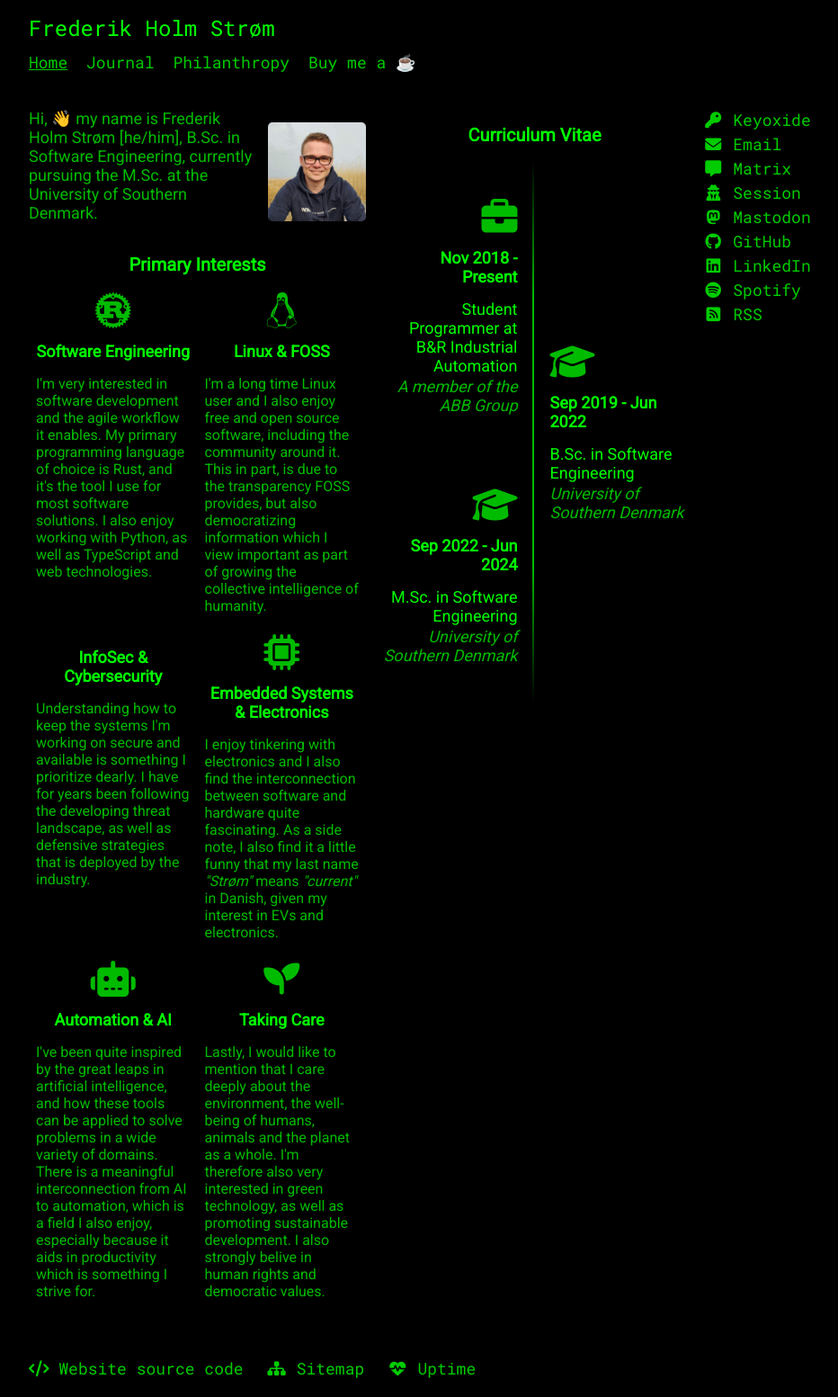
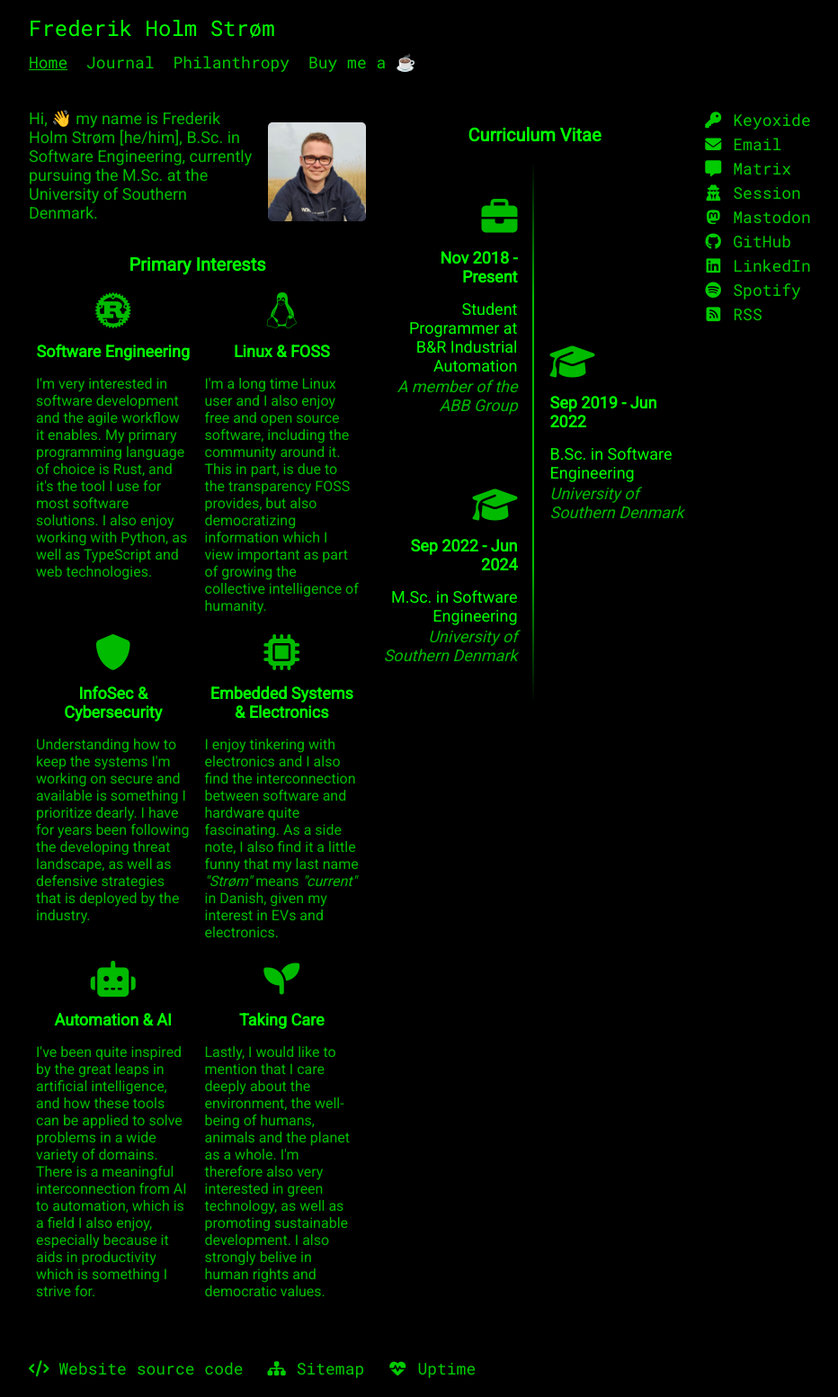
Before and after one commit to frederikstroem/frederikstroem.github.io, a Jekyll site: the page built from index.html, in a window 1280 px wide. Shown: the whole page at 90% size, without its empty margins (158-1090 px from the left). Built offline with Jekyll 4.4.1, drawn with Linux system fonts in a browser that asks for light colours.

Commit message:
Update shield icon

```diff
--- a/index.html
+++ b/index.html
@@ -34,7 +34,7 @@
                     </p>
                 </div>
                 <div>
-                    <i class="fa-solid fa-shield-check"></i>
+                    <i class="fa-solid fa-shield"></i>
                     <h3>InfoSec & Cybersecurity</h3>
                     <p>
                         Understanding how to keep the systems I'm working on secure and available is something I prioritize dearly. I have for years been following the developing threat landscape, as well as defensive strategies that is deployed by the industry.
```
